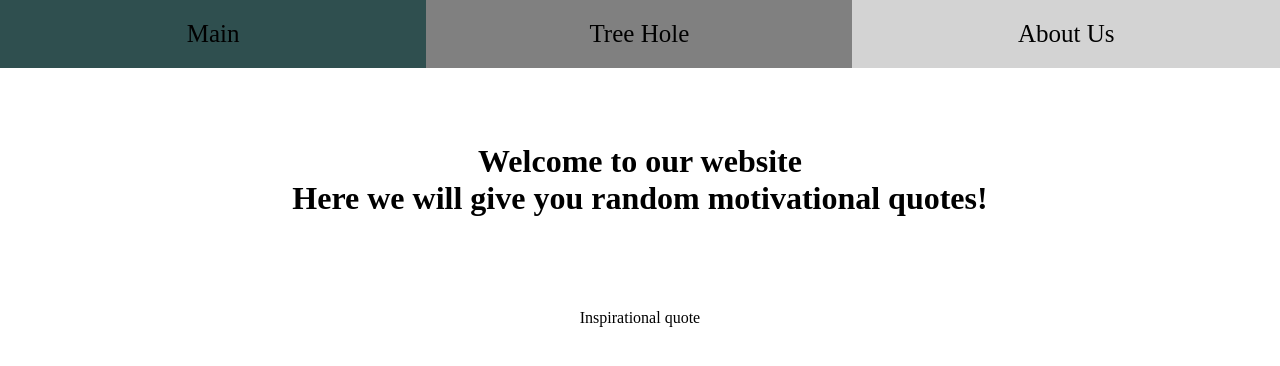
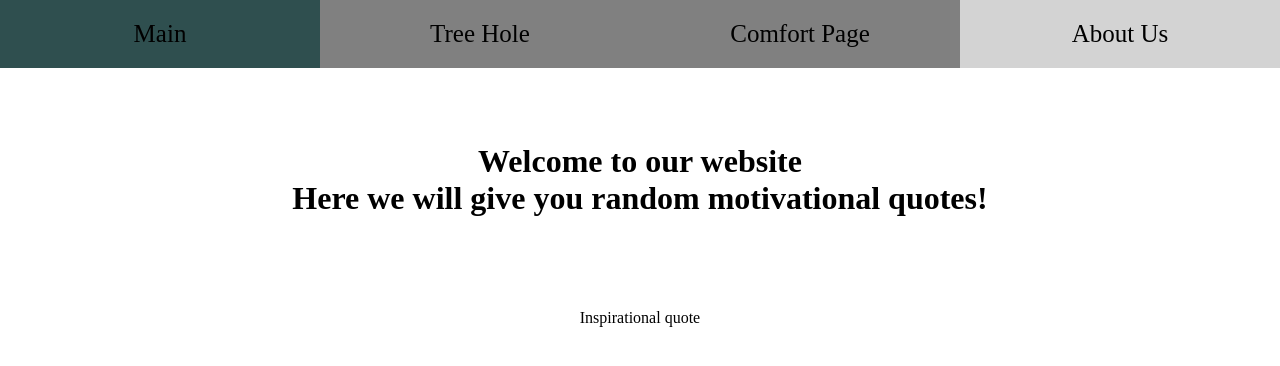
Before and after one commit to inclyped-git/websitedevelopment, a plain HTML site: page aboutus.html in a window 1280 px wide. Drawn offline with Linux system fonts and the light colour scheme.

Commit message:
Fixed the navigation of the page

```diff
--- a/test.html
+++ b/aboutus.html
@@ -33,14 +33,17 @@
 <div style="background-color: grey; width:100%; display:flow-root;">
 <nav style="background-color: grey; text-align: center; background-attachment:fixed; top: 0; margin: 0; display: block;">
     <ul style="width:100%; position: relative; margin: 0; padding:0;list-style-type: none; display: block; background-color: grey; font-size: 25px;">
-        <li style="float:left; width:33.3%;">
+        <li style="float:left; width:25%;">
             <a class="navbar" href="main_page.html" style="display:block">Main</a>
         </li>
-        <li style="float:left; width:33.3%;">
+        <li style="float:left; width:25%;">
             <a class="navbar" href="tree_hole.html" style="display:block">Tree Hole</a>
         </li>
-        <li style="float:left; width:33.4%;">
-            <a class="navbar selected" href="test.html" style="display:block">About Us</a>
+        <li style="float:left; width:25%;">
+            <a class="navbar" href="comfort_page.html" style="display:block">Comfort Page</a>
+        </li>
+        <li style="float:left; width:25%;">
+            <a class="navbar selected" href="aboutus.html" style="display:block">About Us</a>
         </li>
     </ul>
 </nav>
```
Also changed, not shown: comfort_page.html (+5 -2 lines), main_page.html (+22 -3 lines), tree_hole.html (+1 -1 lines).
